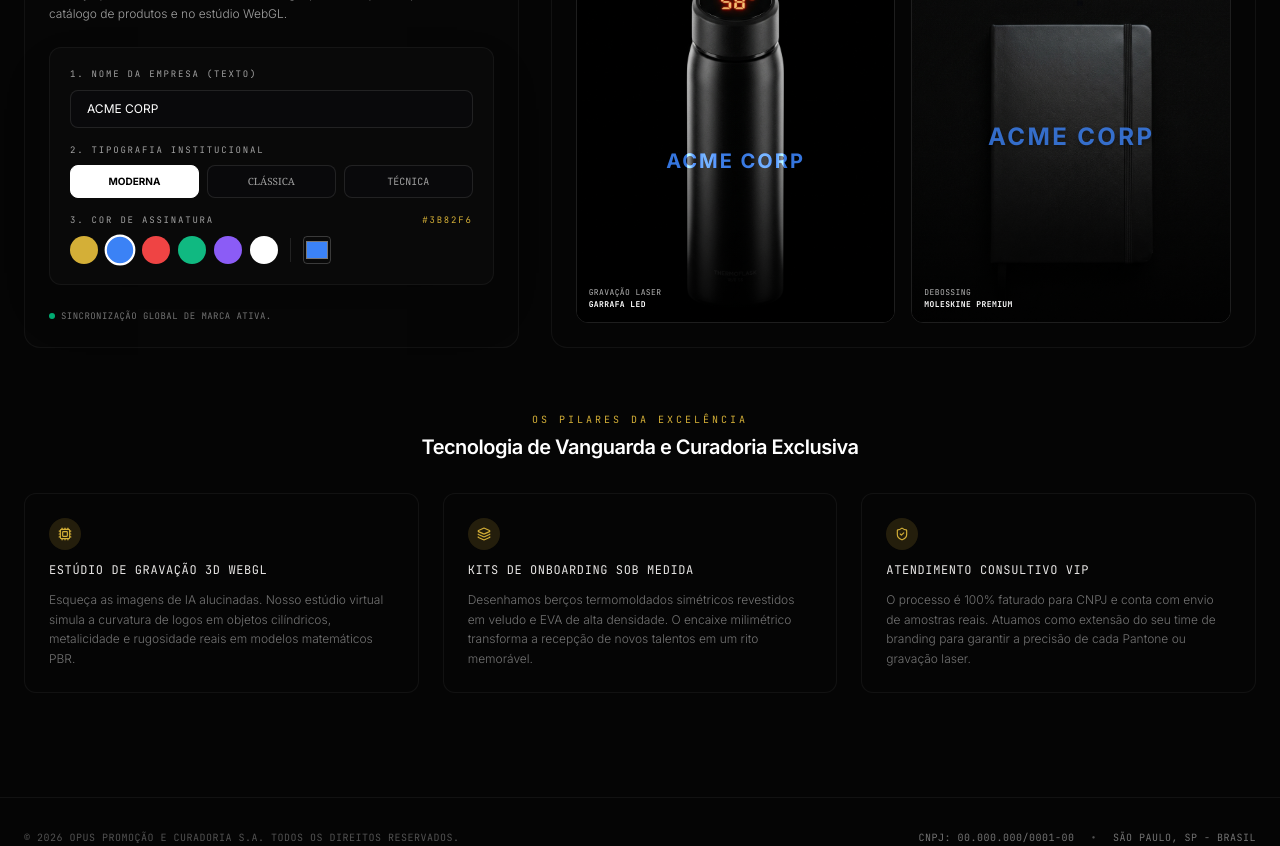
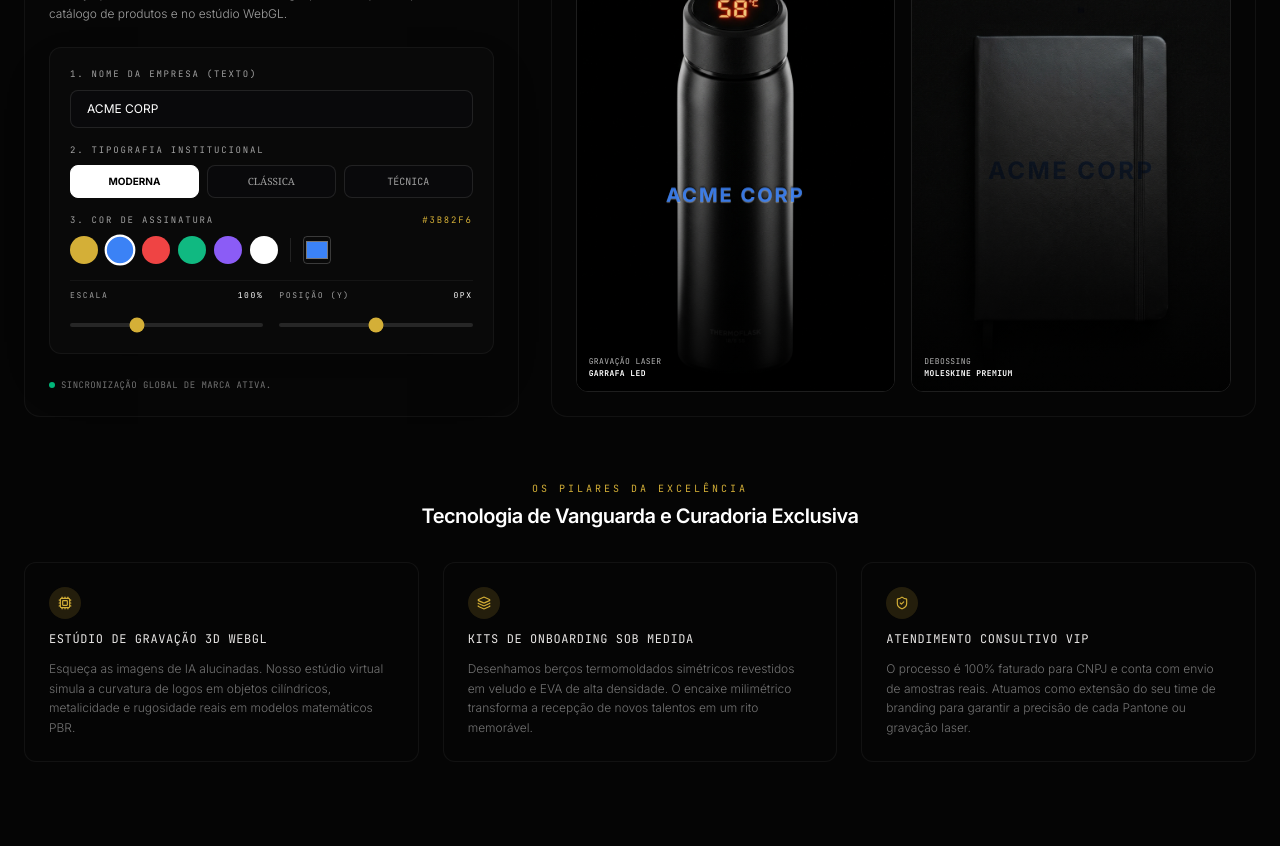
Before and after one commit to tititasf/Catalogo-Brindes, a React (Vite) app: page / in a window 1280 px wide. Shown: the part 980-1826 px from the top of the page. Built offline with nearby package versions, Linux system fonts and the light colour scheme.

Commit message:
feat: add 3D realistic text overlay, animations and positioning controls to brand preview

```diff
--- a/src/components/HomePanel.tsx
+++ b/src/components/HomePanel.tsx
@@ -1,4 +1,4 @@
-import React from "react";
+import React, { useState } from "react";
 import { motion } from "motion/react";
 import { ArrowRight, Sparkles, ShieldCheck, Layers, Cpu, Compass, Building2, Paintbrush } from "lucide-react";
 import { Product } from "../types";
@@ -26,6 +26,9 @@ export function HomePanel({
   onOpenCuration,
   sampleProducts,
 }: HomePanelProps) {
+  const [logoScale, setLogoScale] = useState(1);
+  const [logoY, setLogoY] = useState(0);
+
   return (
     <div className="space-y-16 py-6">
       {/* Immersive Welcome Hero */}
@@ -167,6 +170,31 @@ export function HomePanel({
                 />
               </div>
             </div>
+
+            <div className="grid grid-cols-2 gap-4 pt-2 border-t border-white/5">
+              <div className="space-y-2">
+                <label className="text-[8px] font-mono uppercase tracking-[0.2em] text-neutral-400 block flex justify-between">
+                  <span>Escala</span>
+                  <span className="text-white">{(logoScale * 100).toFixed(0)}%</span>
+                </label>
+                <input
+                  type="range" min="0.5" max="2" step="0.1"
+                  value={logoScale} onChange={(e) => setLogoScale(parseFloat(e.target.value))}
+                  className="w-full accent-gold h-1 bg-neutral-800 rounded-lg appearance-none cursor-pointer"
+                />
+              </div>
+              <div className="space-y-2">
+                <label className="text-[8px] font-mono uppercase tracking-[0.2em] text-neutral-400 block flex justify-between">
+                  <span>Posição (Y)</span>
+                  <span className="text-white">{logoY > 0 ? `+${logoY}` : logoY}px</span>
+                </label>
+                <input
+                  type="range" min="-80" max="80" step="5"
+                  value={logoY} onChange={(e) => setLogoY(parseInt(e.target.value))}
+                  className="w-full accent-gold h-1 bg-neutral-800 rounded-lg appearance-none cursor-pointer"
+                />
+              </div>
+            </div>
           </div>
 
           <div className="text-[9px] text-neutral-500 font-mono leading-relaxed flex items-center gap-1.5 uppercase tracking-wider">
@@ -190,7 +218,7 @@ export function HomePanel({
           {/* Showcase of dynamic template branding */}
           <div className="grid grid-cols-1 sm:grid-cols-2 gap-4 flex-1 z-10 relative">
 
-            {/* Real Image Preview 1: Thermal Bottle */}
+            {/* Real Image Preview 1: Thermal Bottle (Laser Engraving) */}
             <div
               onClick={onNavigateToProducts}
               className="group relative rounded-xl overflow-hidden border border-white/10 hover:border-gold/50 transition-all cursor-pointer min-h-[220px]"
@@ -198,9 +226,27 @@ export function HomePanel({
               <img src="/assets/images/garrafa_hero.jpg" alt="Garrafa Térmica" className="absolute inset-0 w-full h-full object-cover transition-transform duration-700 group-hover:scale-105" />
               <div className="absolute inset-0 bg-gradient-to-t from-black/80 via-black/20 to-transparent" />
 
-              <div className="absolute inset-0 flex items-center justify-center pointer-events-none">
-                 <div className="mt-8 text-center mix-blend-plus-lighter" style={{ color: brandColor }}>
-                   <span className={`text-xl font-bold tracking-widest opacity-90 drop-shadow-lg ${brandFont}`}>
+              <div className="absolute inset-0 flex items-center justify-center pointer-events-none perspective-500">
+                 <div
+                   className="mt-8 text-center flex flex-col relative"
+                   style={{
+                     color: brandColor,
+                     transform: `scale(${logoScale}) translateY(${logoY}px) rotateX(15deg)`,
+                     transformStyle: 'preserve-3d'
+                   }}
+                 >
+                   {/* Laser reflection overlay animation */}
+                   <div className="absolute inset-0 bg-gradient-to-b from-transparent via-white/40 to-transparent animate-[shimmer_3s_infinite_linear] bg-[length:100%_200%] mix-blend-overlay" style={{ WebkitBackgroundClip: 'text', color: 'transparent' }}>
+                     <span className={`text-xl font-bold tracking-widest ${brandFont}`}>
+                       {logoText || "OPUS"}
+                     </span>
+                   </div>
+
+                   {/* Laser engraved base */}
+                   <span
+                     className={`text-xl font-bold tracking-widest opacity-90 ${brandFont}`}
+                     style={{ textShadow: "0px 1px 1px rgba(255,255,255,0.4), 0px -1px 2px rgba(0,0,0,0.9)" }}
+                   >
                      {logoText || "OPUS"}
                    </span>
                  </div>
@@ -212,7 +258,7 @@ export function HomePanel({
               </div>
             </div>
 
-            {/* Real Image Preview 2: Notebook */}
+            {/* Real Image Preview 2: Notebook (Debossing) */}
             <div
               onClick={onNavigateToProducts}
               className="group relative rounded-xl overflow-hidden border border-white/10 hover:border-gold/50 transition-all cursor-pointer min-h-[220px]"
@@ -221,8 +267,20 @@ export function HomePanel({
               <div className="absolute inset-0 bg-gradient-to-t from-black/80 via-black/20 to-transparent" />
 
               <div className="absolute inset-0 flex items-center justify-center pointer-events-none">
-                 <div className="mb-4 text-center opacity-80" style={{ color: brandColor }}>
-                   <span className={`text-2xl font-bold tracking-widest ${brandFont} [text-shadow:_0_2px_4px_rgb(0_0_0_/_50%)]`}>
+                 <div
+                   className="mb-4 text-center opacity-85"
+                   style={{
+                     color: brandColor,
+                     transform: `scale(${logoScale}) translateY(${logoY}px)`,
+                     mixBlendMode: "multiply"
+                   }}
+                 >
+                   <span
+                     className={`text-2xl font-bold tracking-widest ${brandFont}`}
+                     style={{
+                       textShadow: "1px 1px 2px rgba(255,255,255,0.1), -1px -1px 2px rgba(0,0,0,0.7), inset 0px 2px 4px rgba(0,0,0,0.8)"
+                     }}
+                   >
                      {logoText || "OPUS"}
                    </span>
                  </div>
--- a/src/index.css
+++ b/src/index.css
@@ -11,6 +11,13 @@
   --color-bg-dark: #050505;
   --color-bg-card: #0c0c0c;
   --color-border-dim: rgba(255, 255, 255, 0.08);
+
+  --animate-shimmer: shimmer 3s infinite linear;
+}
+
+@keyframes shimmer {
+  0% { background-position: 0% 0%; }
+  100% { background-position: 0% 200%; }
 }
 
 /* Custom Scrollbar for Dark Corporate Theme */
```
